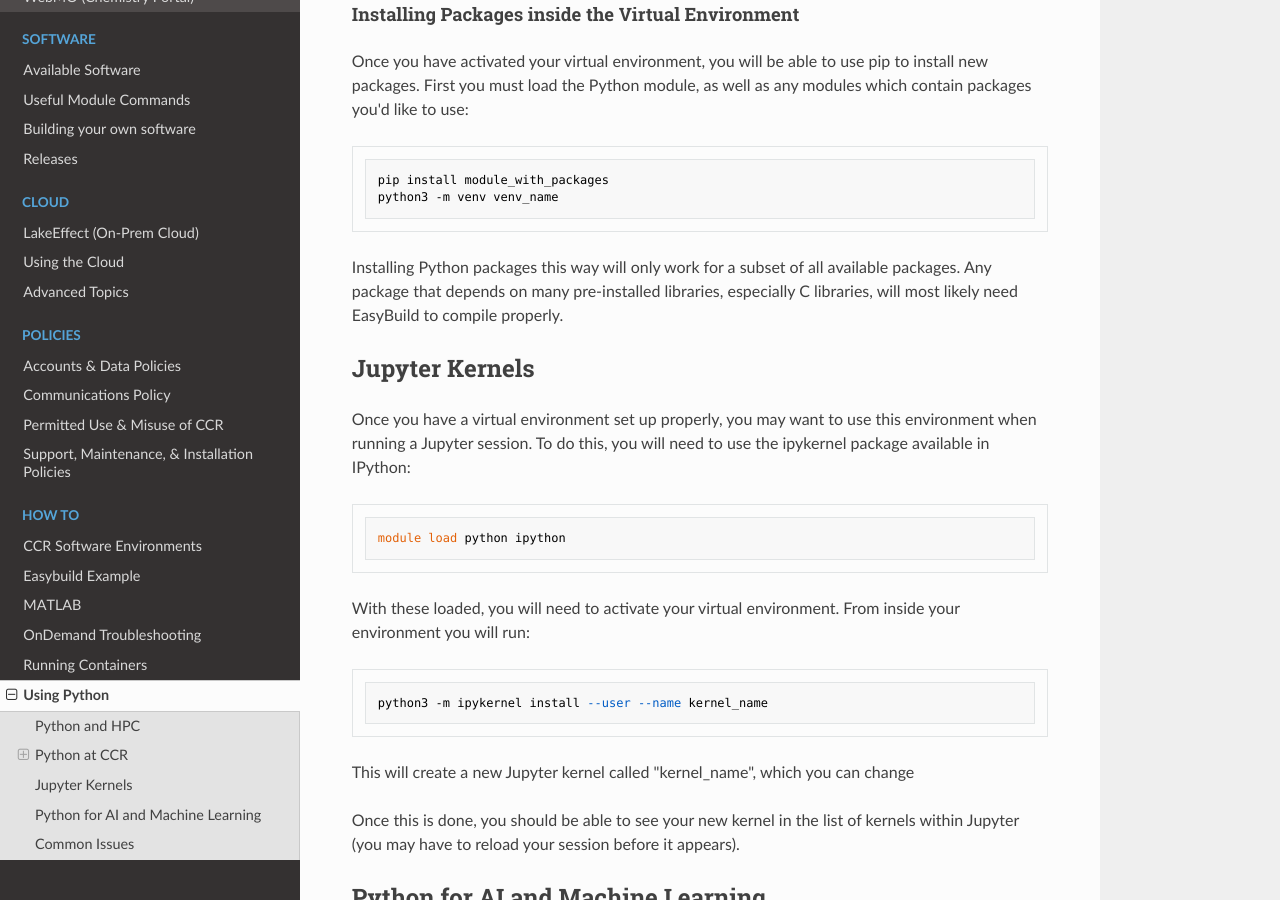
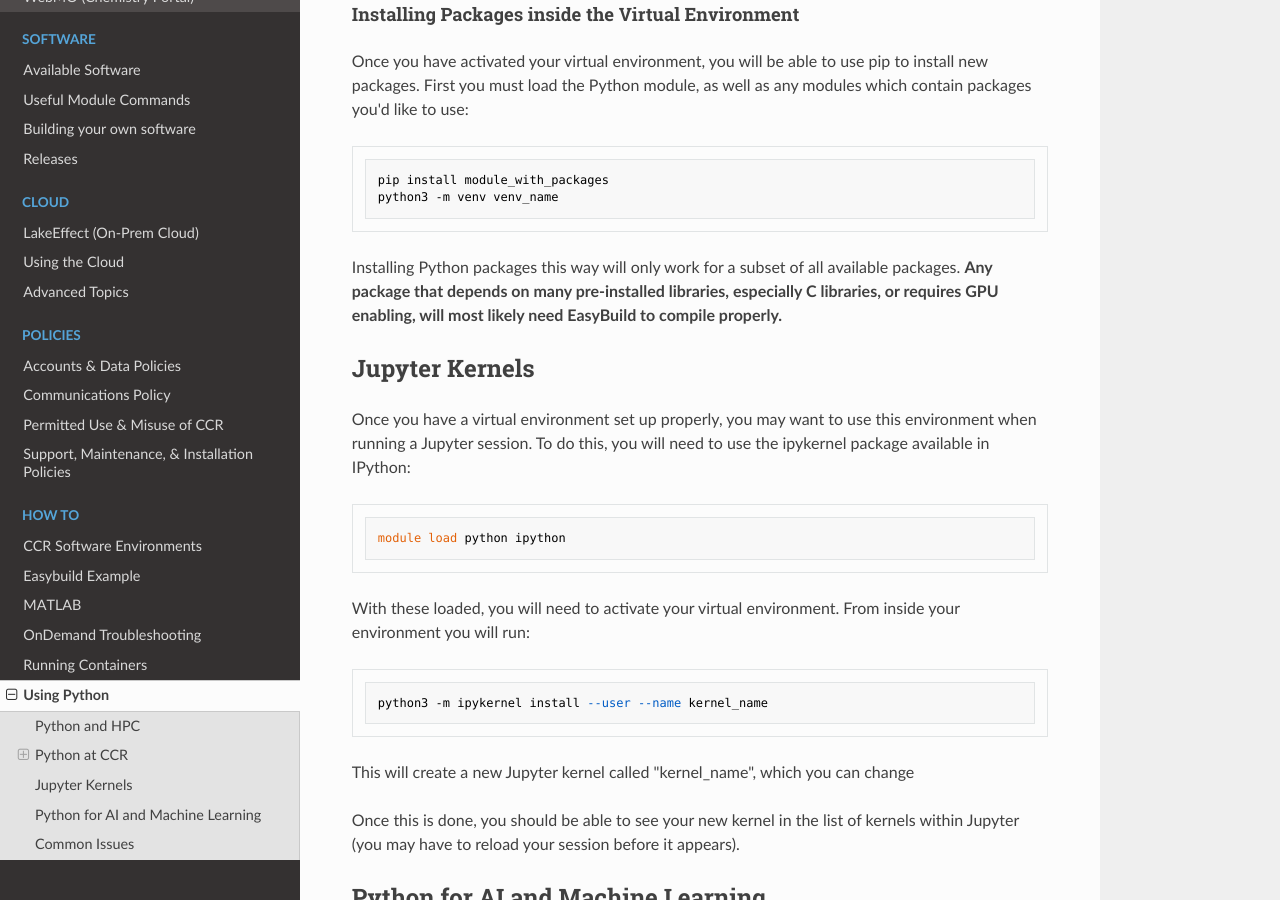
Before and after one commit to ubccr/ccrdocs, an MkDocs documentation site: the page built from pages/howto/python.md, in a window 1280 px wide and 900 px high, scrolled down 2175 px. Built offline with MkDocs 1.6.1, drawn with Linux system fonts in a browser that asks for light colours; nearby versions of some CDN libraries.

Commit message:
Update pages/howto/python.md
Co-authored-by: Dori Sajdak <djm29@buffalo.edu>

````diff
--- a/pages/howto/python.md
+++ b/pages/howto/python.md
@@ -64,7 +64,7 @@ pip install module_with_packages
 python3 -m venv venv_name
 ```
 
-Installing Python packages this way will only work for a subset of all available packages. Any package that depends on many pre-installed libraries, especially C libraries, will most likely need EasyBuild to compile properly.
+Installing Python packages this way will only work for a subset of all available packages. **Any package that depends on many pre-installed libraries, especially C libraries, or requires GPU enabling, will most likely need EasyBuild to compile properly.**
 
 ## Jupyter Kernels
 
````
